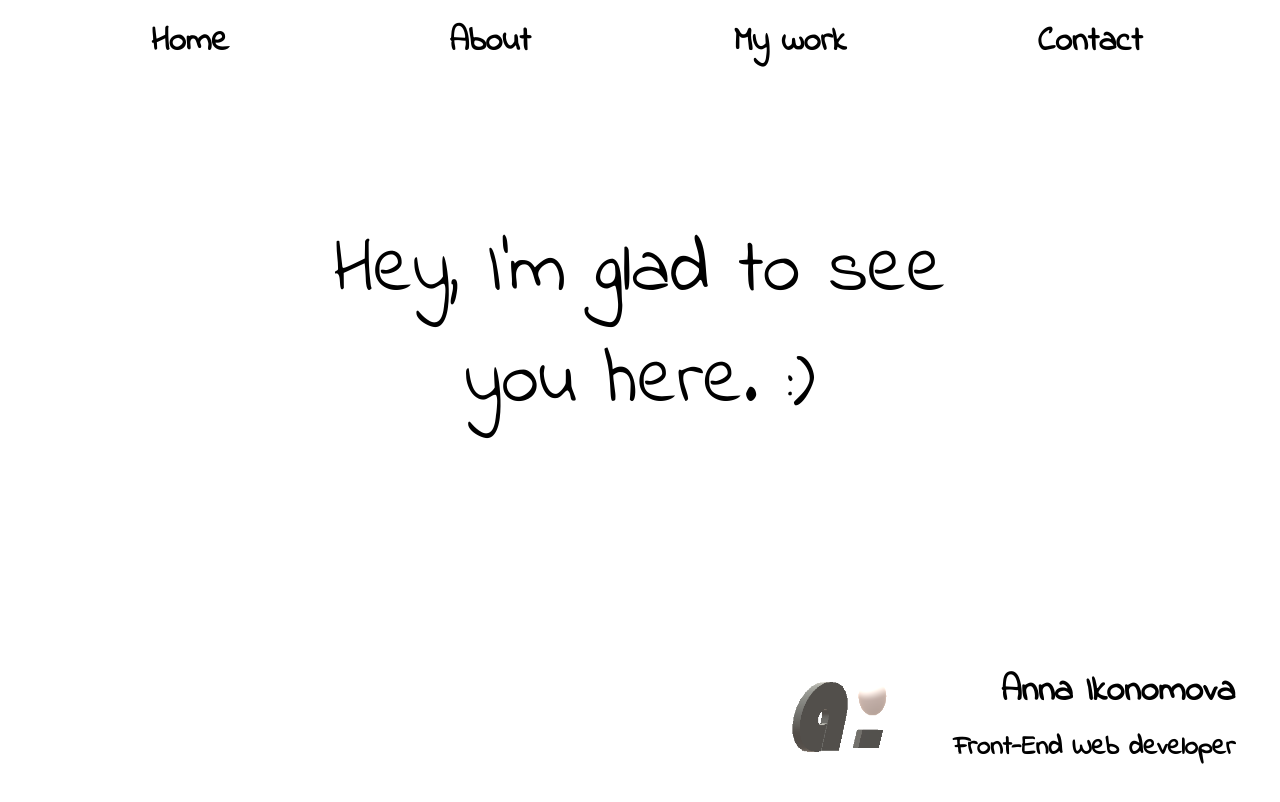
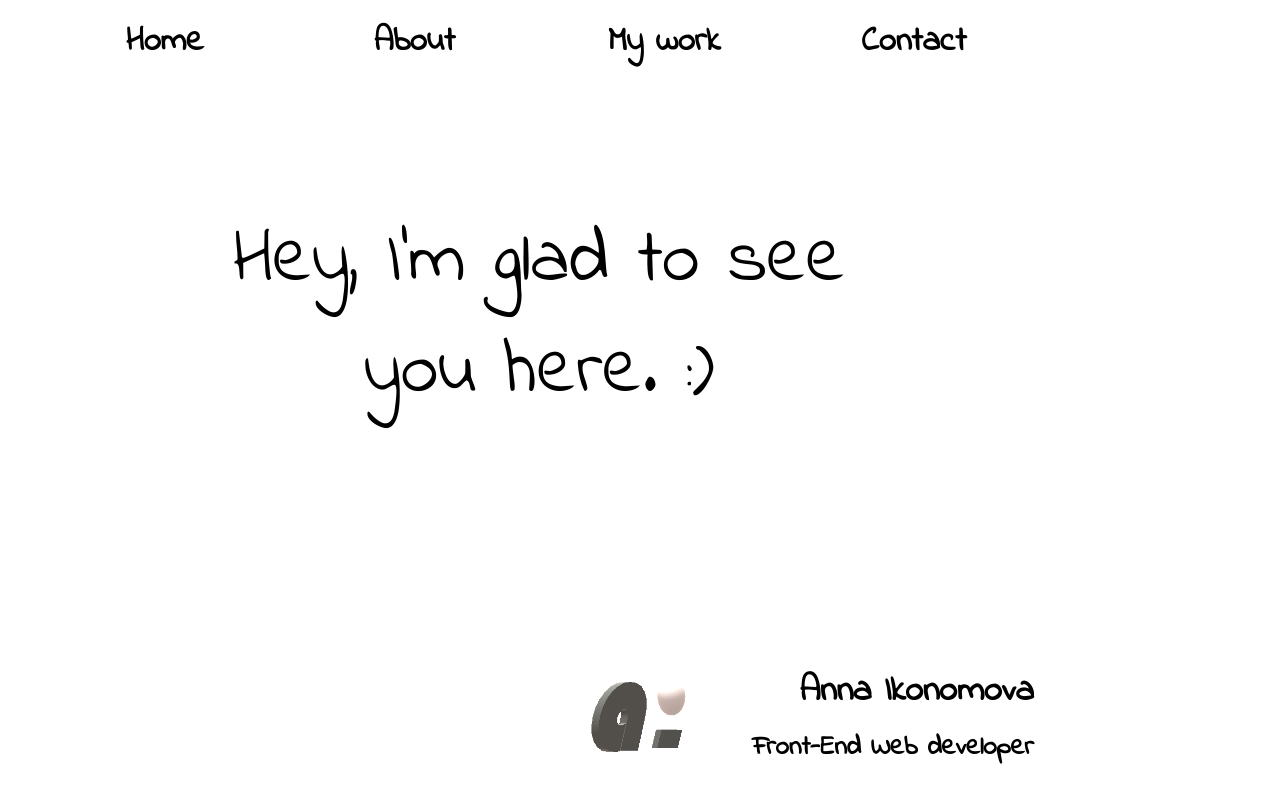
Before and after one commit to anikonomova/Portfolio, a React (Create React App) app: page / in a window 1280 px wide. Shown: the top 802 px of the page. Built offline with nearby package versions, Linux system fonts and the light colour scheme.

Commit message:
Fix errors

```diff
--- a/src/App.css
+++ b/src/App.css
@@ -96,6 +96,7 @@ padding-top: 5%;
 .boxmenu {
   display: block;
   margin-left: 0px;
+  margin-top: 0;
   width: 100%;
   height: 10%;
 }
--- a/src/App.js
+++ b/src/App.js
@@ -10,10 +10,10 @@ import Contact from './Contact';
 class App extends Component {
   render() {
     return (
-      <div className='container'>
+      <div className="container">
       { (navigator.onLine) &&
-        (<div className="container">
-        <div className="boxmenu">
+        (<div>
+          <div className="boxmenu">
       <section id= 'menu'>
       <Link to="/home"><button className='navigation' tabIndex = {-1}>Home</button></Link>
       <Link to="/about"><button className='navigation' tabIndex = {-1}>About</button></Link>
@@ -40,15 +40,15 @@ class App extends Component {
         <Contact />
       )} />
       </main>
-      </div>
-    </div>)}
+    </div>
+  </div>)}
       { (!navigator.onLine) &&
          (<div>
            <h2>Oops! Something went wrong! Check your internet connection!</h2>
            </div>)
          }
+         </div>
 
-    </div>
     );
   }
 }
```
